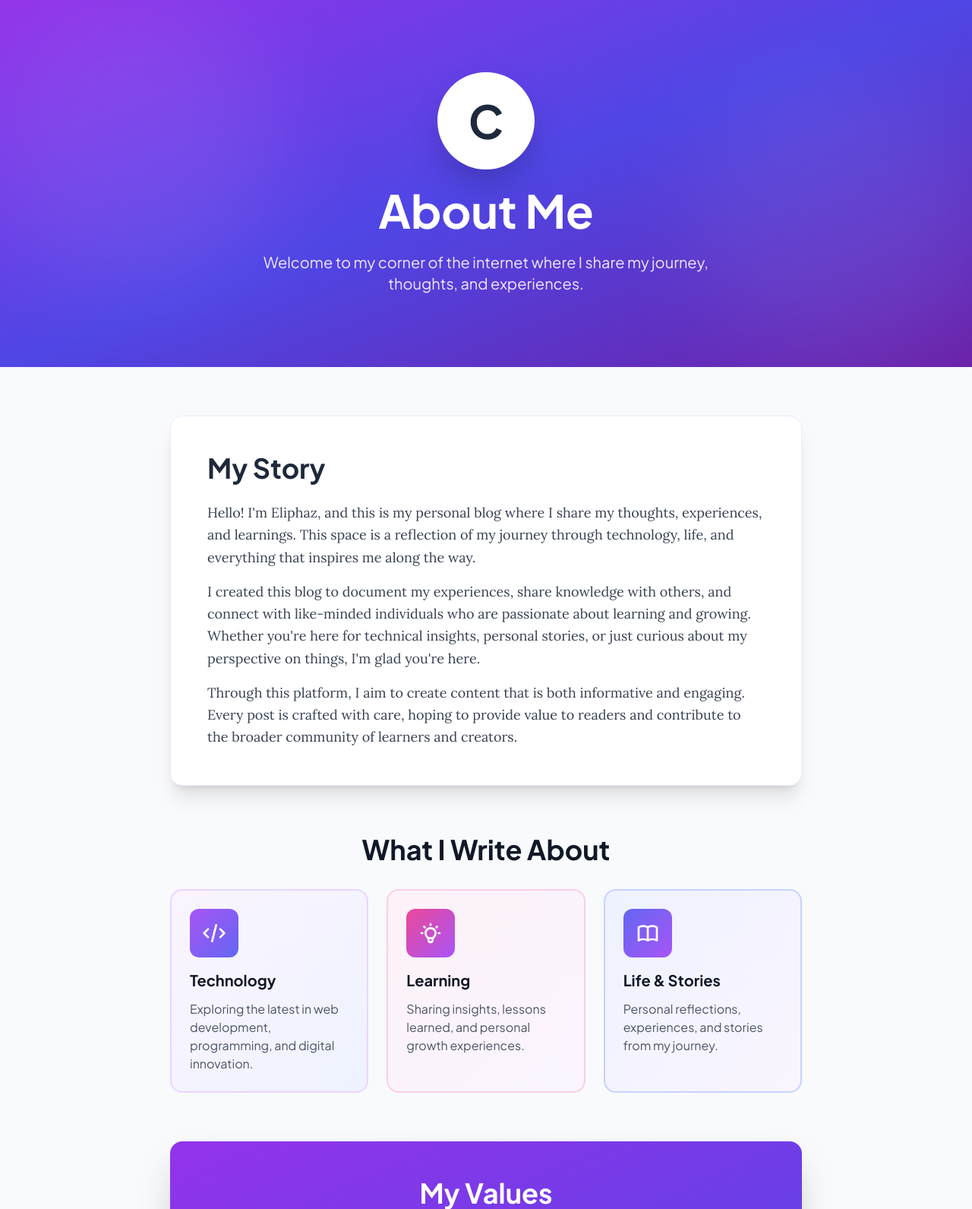
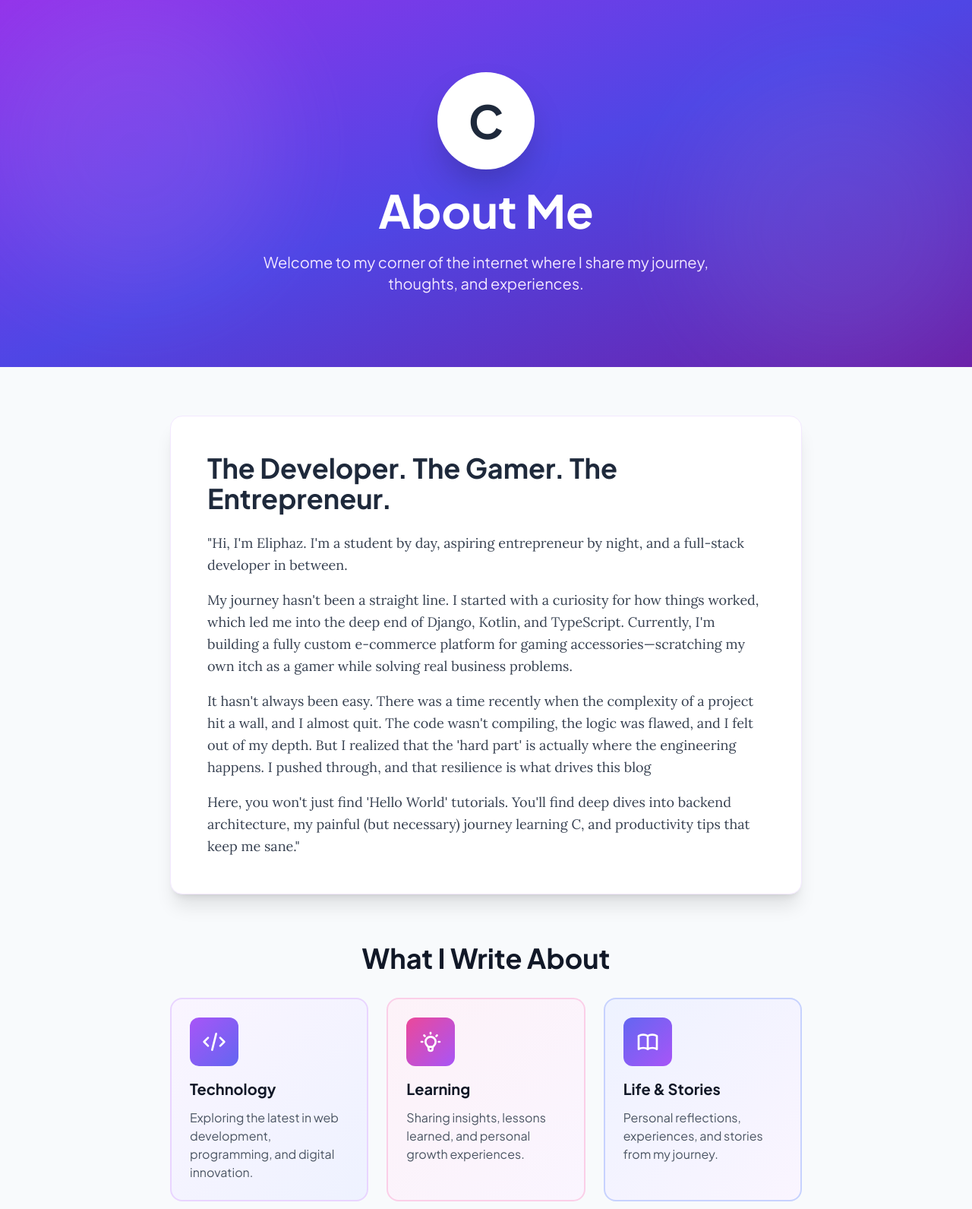
Before and after one commit to chebitoch007/My-Blog, a Django app: page /about/ in a window 1280 px wide. Shown: the part 81-1672 px from the top of the page at 76% size. Run offline with Django 5.2, Linux system fonts and the light colour scheme; data that the repository does not hold is empty; some libraries are stand-ins or nearby versions.

Commit message:
Nov 28 12:24

```diff
--- a/chebitoch/templates/chebitoch/about.html
+++ b/chebitoch/templates/chebitoch/about.html
@@ -30,20 +30,19 @@
     <!-- Story Section -->
     <section class="mb-16">
         <div class="bg-white rounded-2xl shadow-xl p-8 md:p-12 border border-purple-100">
-            <h2 class="text-3xl md:text-4xl font-bold gradient-text mb-6">My Story</h2>
+            <h2 class="text-3xl md:text-4xl font-bold gradient-text mb-6">The Developer. The Gamer. The Entrepreneur.</h2>
             <div class="prose prose-lg max-w-none text-gray-700 leading-relaxed space-y-4">
                 <p>
-                    Hello! I'm Eliphaz, and this is my personal blog where I share my thoughts, experiences, and learnings.
-                    This space is a reflection of my journey through technology, life, and everything that inspires me along the way.
+                    "Hi, I'm Eliphaz. I'm a student by day, aspiring entrepreneur by night, and a full-stack developer in between.
                 </p>
                 <p>
-                    I created this blog to document my experiences, share knowledge with others, and connect with like-minded individuals
-                    who are passionate about learning and growing. Whether you're here for technical insights, personal stories, or just
-                    curious about my perspective on things, I'm glad you're here.
+                    My journey hasn't been a straight line. I started with a curiosity for how things worked, which led me into the deep end of Django, Kotlin, and TypeScript. Currently, I'm building a fully custom e-commerce platform for gaming accessories—scratching my own itch as a gamer while solving real business problems.
                 </p>
                 <p>
-                    Through this platform, I aim to create content that is both informative and engaging. Every post is crafted with care,
-                    hoping to provide value to readers and contribute to the broader community of learners and creators.
+                    It hasn't always been easy. There was a time recently when the complexity of a project hit a wall, and I almost quit. The code wasn't compiling, the logic was flawed, and I felt out of my depth. But I realized that the 'hard part' is actually where the engineering happens. I pushed through, and that resilience is what drives this blog
+                </p>
+                <p>
+                    Here, you won't just find 'Hello World' tutorials. You'll find deep dives into backend architecture, my painful (but necessary) journey learning C, and productivity tips that keep me sane."
                 </p>
             </div>
         </div>
--- a/chebitoch/templates/chebitoch/post_detail.html
+++ b/chebitoch/templates/chebitoch/post_detail.html
@@ -46,7 +46,7 @@
                         prose-a:text-violet-600 hover:prose-a:text-violet-500
                         prose-img:rounded-2xl prose-img:shadow-lg
                         prose-blockquote:border-l-4 prose-blockquote:border-violet-500 prose-blockquote:bg-slate-50 prose-blockquote:py-2 prose-blockquote:px-4 prose-blockquote:rounded-r-lg">
-                {{ post.content|linebreaks }}
+                {{ post.content|safe }}
             </div>
 
             <div class="mt-12 pt-8 border-t border-slate-100">
```
Also changed, not shown: static/images/img.png (added).
